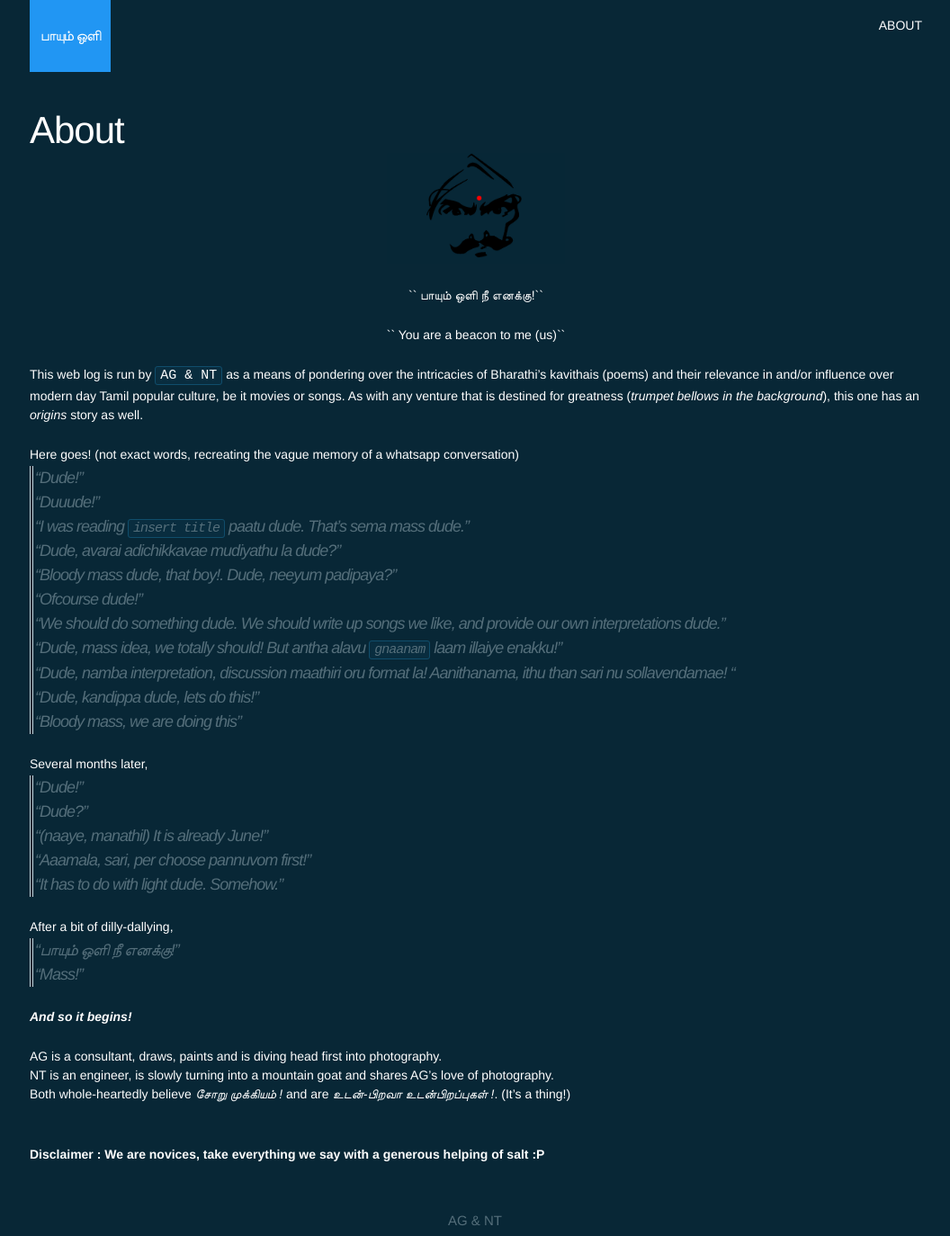
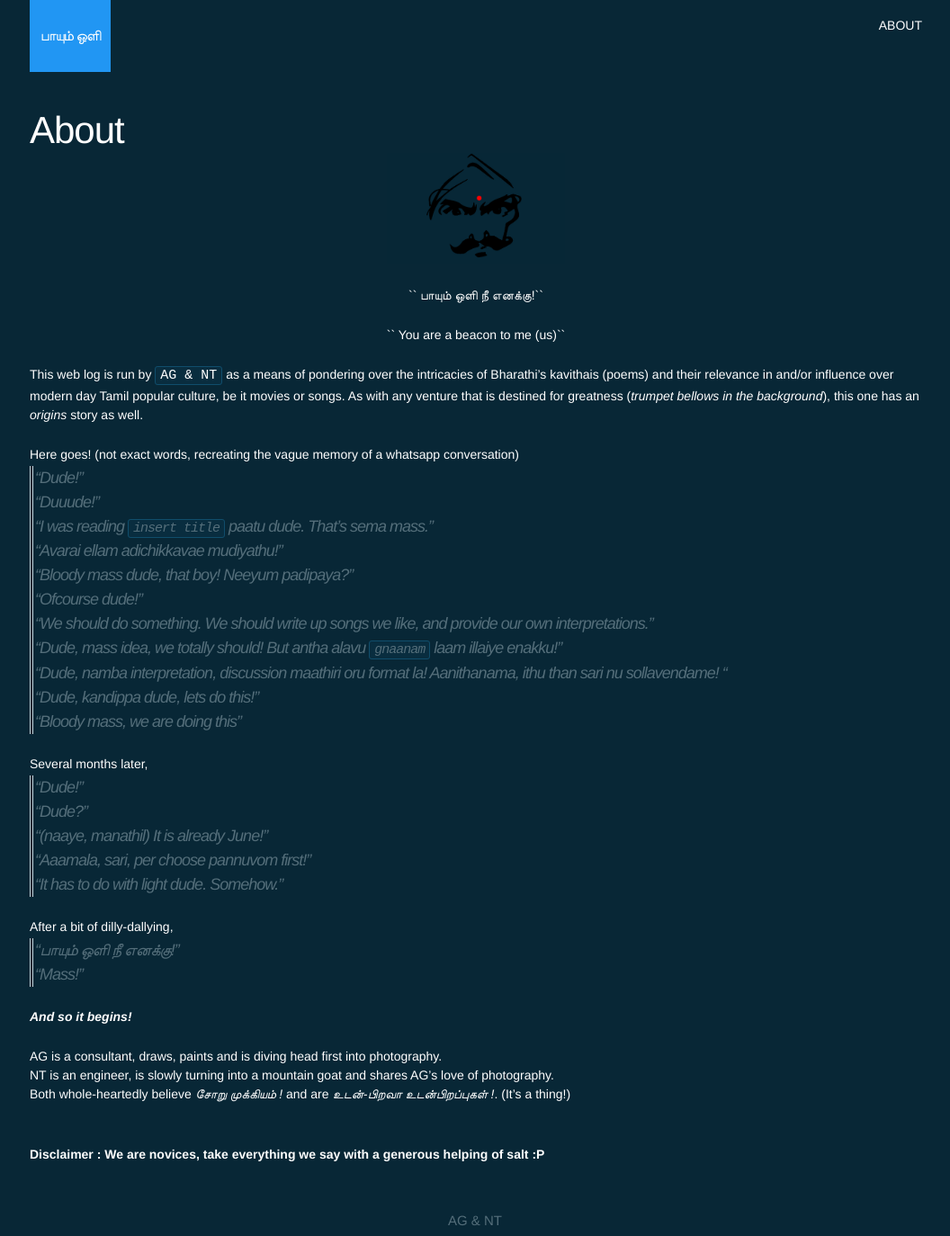
Before and after one commit to paayum-oli/paayum-oli.github.io, a Jekyll site: the page built from about.md, in a window 1280 px wide. Shown: the whole page at 90% size, without its empty margins (111-1167 px from the left). Built offline with Jekyll 4.4.1, drawn with Linux system fonts in a browser that asks for light colours.

Commit message:
Trying to update initial conversation

```diff
--- a/about.md
+++ b/about.md
@@ -28,13 +28,13 @@ Here goes! (not exact words, recreating the vague memory of a whatsapp conversat
 
 >>"Dude!"<br>
 "Duuude!"<br>
-"I was reading ``insert title`` paatu dude. That's sema mass dude."<br>
-"Dude, avarai adichikkavae mudiyathu la dude?"<br>
-"Bloody mass dude, that boy!. Dude, neeyum padipaya?"<br>
+"I was reading ``insert title`` paatu dude. That's sema mass."<br>
+"Avarai ellam adichikkavae mudiyathu!"<br>
+"Bloody mass dude, that boy! Neeyum padipaya?"<br>
 "Ofcourse dude!"<br>
-"We should do something dude. We should write up songs we like, and provide our own interpretations dude." <br>
+"We should do something. We should write up songs we like, and provide our own interpretations." <br>
 "Dude, mass idea, we totally should! But antha alavu `gnaanam` laam illaiye enakku!" <br>
-"Dude, namba interpretation, discussion maathiri oru format la! Aanithanama, ithu than sari nu sollavendamae! " <br>
+"Dude, namba interpretation, discussion maathiri oru format la! Aanithanama, ithu than sari nu sollavendame! " <br>
 "Dude, kandippa dude, lets do this!" <br>
 "Bloody mass, we are doing this" <br>
 
```
